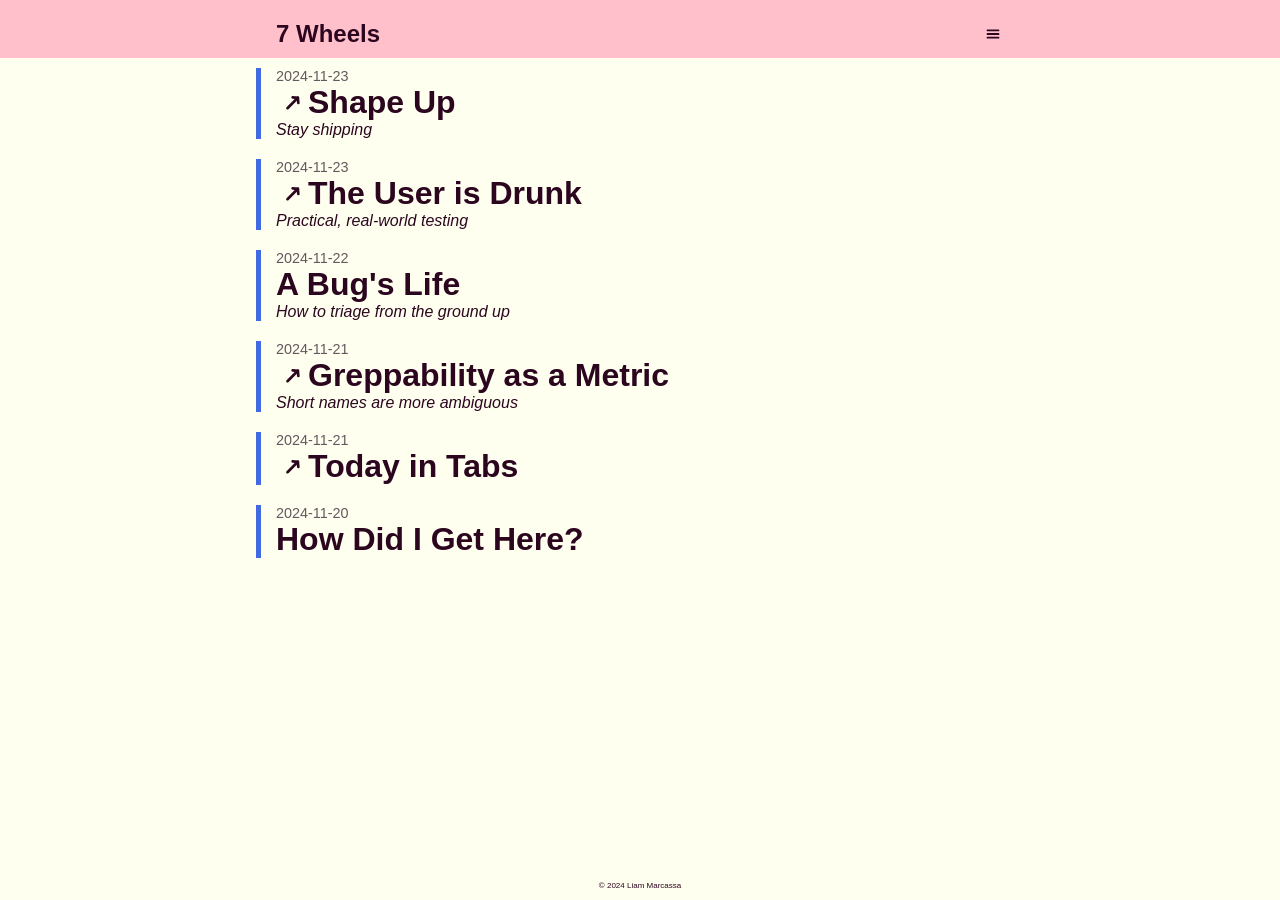
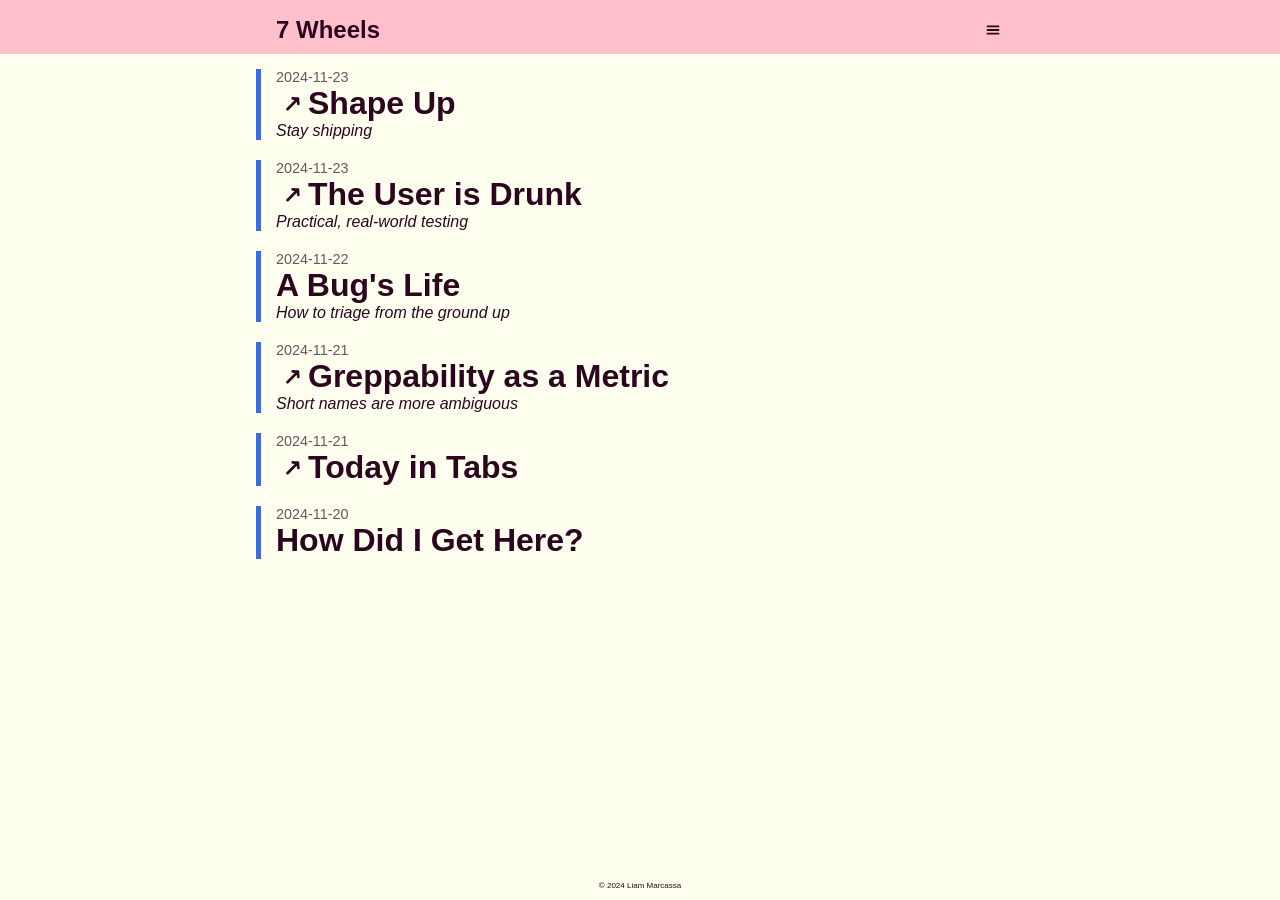
Before and after one commit to cruncha-cruncha/blag, a Jekyll site: the page built from index.html, in a window 1280 px wide. Built offline with Jekyll 4.4.1, drawn with Linux system fonts in a browser that asks for light colours; the list of posts is cut into pages by our own code.

Commit message:
more bikeshedding

```diff
--- a/_sass/main.scss
+++ b/_sass/main.scss
@@ -79,7 +79,7 @@
     justify-content: space-between;
     align-items: center;
     @include subtle-links();
-    padding: 20px 20px 10px 20px;
+    padding: 16px 20px 10px 20px;
 
     @media (max-width: $md) {
       padding: 10px;
@@ -185,7 +185,7 @@
 }
 
 .post-summary {
-  margin-top: 10px;
+  margin-top: 15px;
   margin-bottom: 20px;
   @include subtle-links();
 
```
